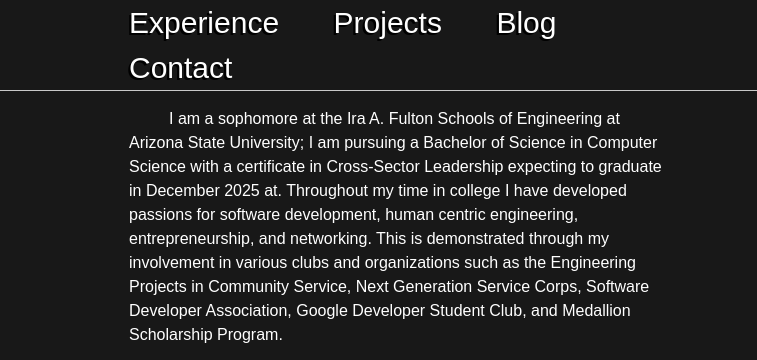
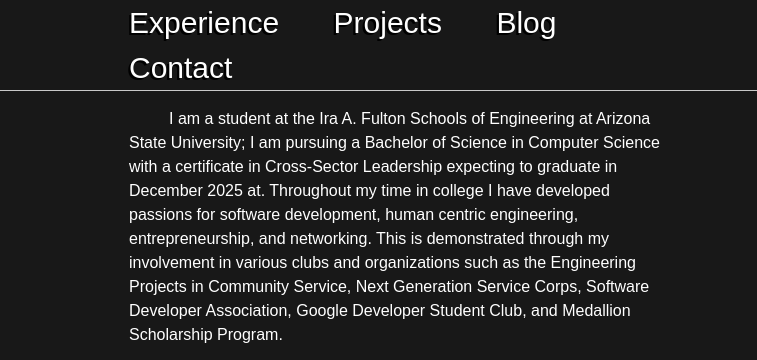
Before and after one commit to ShawnN24/ShawnPortfolio, a plain HTML site: page public/index.html in a window 1280 px wide. Shown: the top 360 px of the page, 523-1280 px from the left. Drawn offline with nearby package versions, Linux system fonts and the light colour scheme; files whose address does not match are found by name.

Commit message:
textUpdate

```diff
--- a/public/index.html
+++ b/public/index.html
@@ -40,7 +40,7 @@
                 </div>
                 <div class="col-lg-6">
                     <p id="aboutP">
-                        I am a sophomore at the Ira A. Fulton Schools of Engineering at Arizona State University; I am pursuing a Bachelor of Science in Computer Science with a certificate in Cross-Sector Leadership expecting to graduate in December 2025 at. Throughout my time in college I have developed passions for software development, human centric engineering, entrepreneurship, and networking. This is demonstrated through my involvement in various clubs and organizations such as the Engineering Projects in Community Service, Next Generation Service Corps, Software Developer Association, Google Developer Student Club, and Medallion Scholarship Program.
+                        I am a student at the Ira A. Fulton Schools of Engineering at Arizona State University; I am pursuing a Bachelor of Science in Computer Science with a certificate in Cross-Sector Leadership expecting to graduate in December 2025 at. Throughout my time in college I have developed passions for software development, human centric engineering, entrepreneurship, and networking. This is demonstrated through my involvement in various clubs and organizations such as the Engineering Projects in Community Service, Next Generation Service Corps, Software Developer Association, Google Developer Student Club, and Medallion Scholarship Program.
                     </p>
                     <p id="aboutP">
                         I am currently seeking summer 2024 internship opportunities to help grow my knowledge and experience in computer science and various software applications including software, web, mobile development, and or artificial intelligence applications. I am excited to learn and grow from experienced teams and apply my skills to real world applications.
```
Also changed, not shown: 1 other file.
